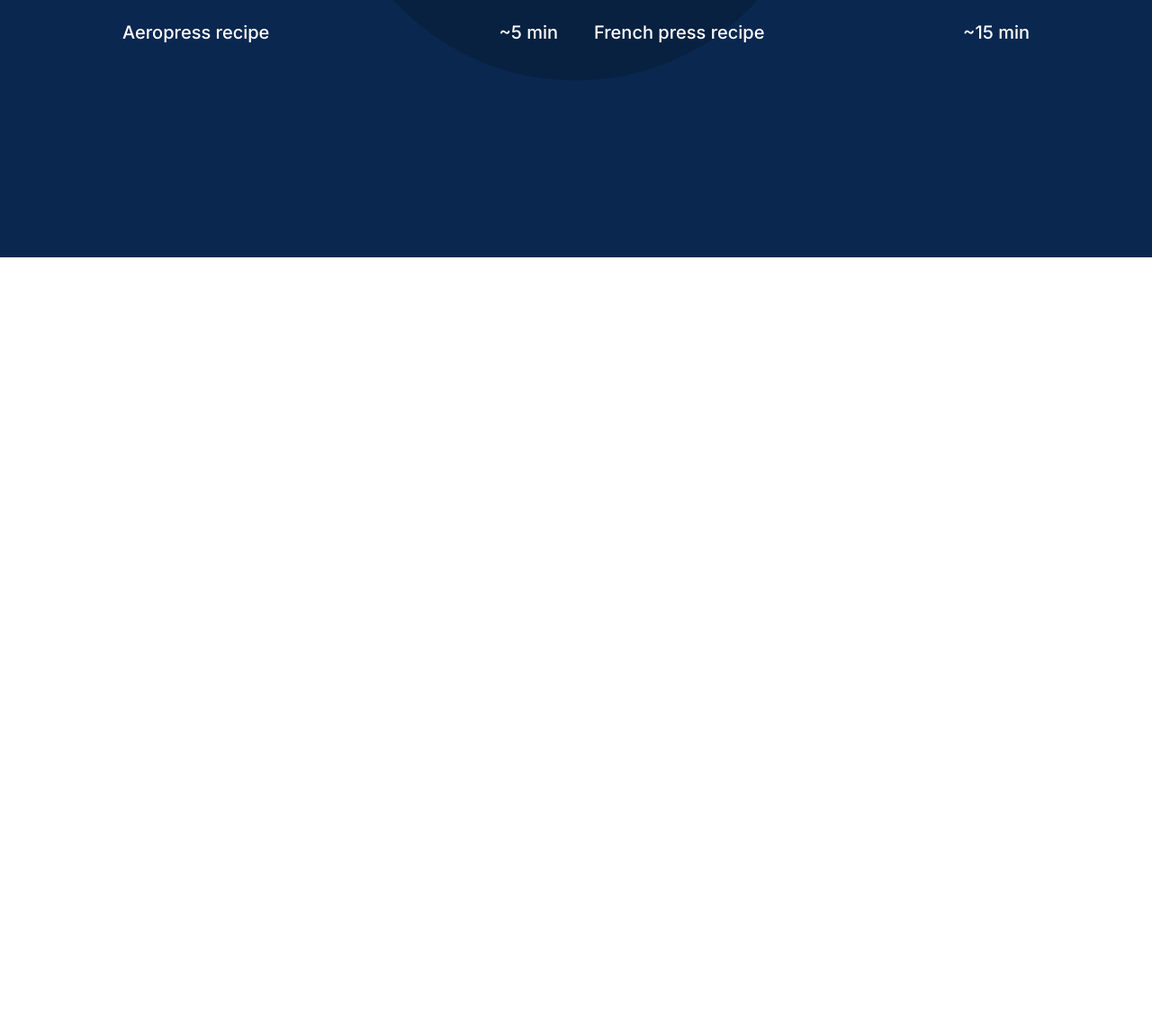
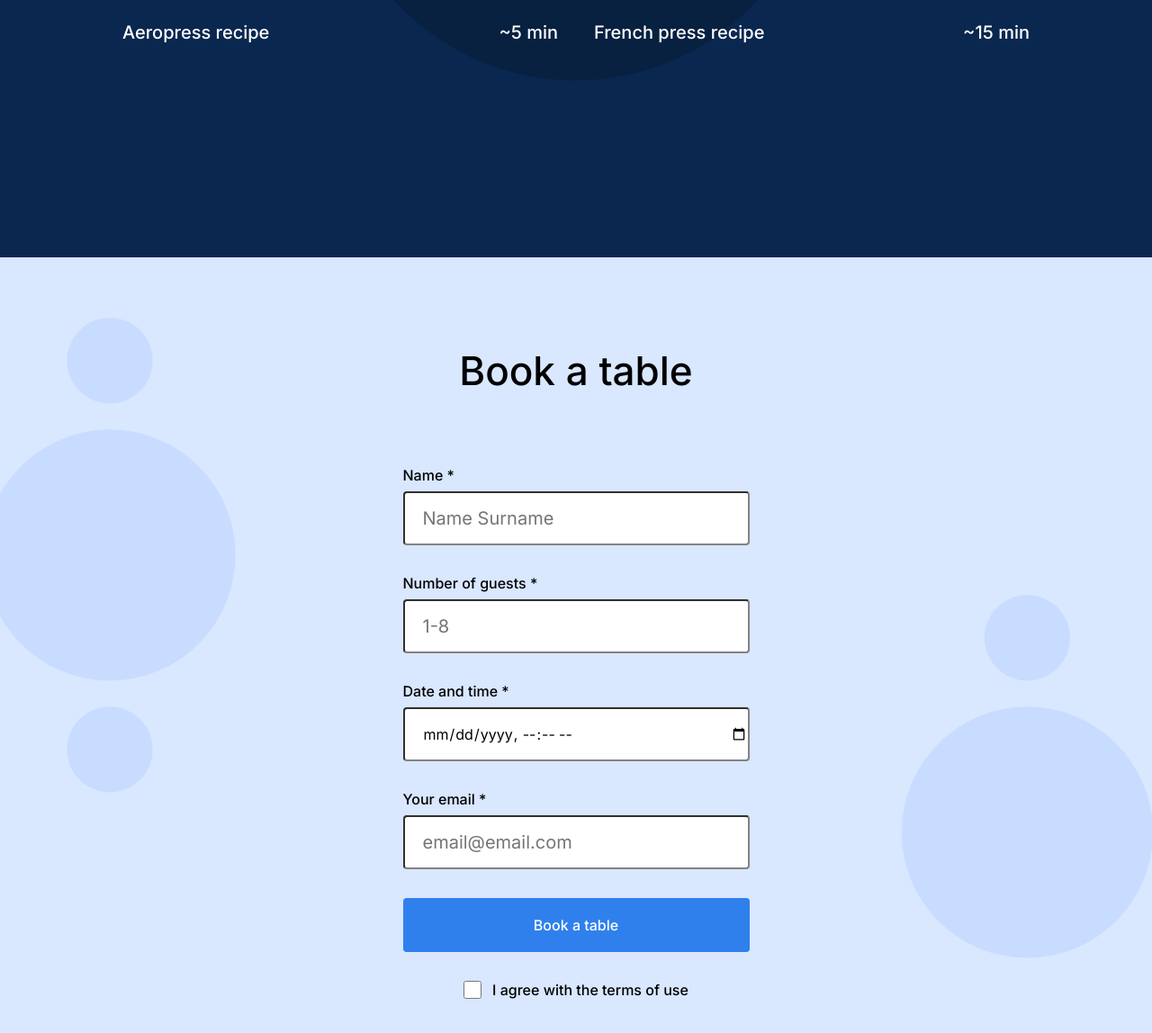
Before and after one commit to masonserna/se_project_coffeeshop, a plain HTML site: page index.html in a window 1280 px wide. Shown: the part 1466-2614 px from the top of the page at 90% size. Before the commit the page ends 1752 px from the top, so only its background shows below. Drawn offline with Linux system fonts and the light colour scheme.

Commit message:
Add form to reservation section

```diff
--- a/index.html
+++ b/index.html
@@ -104,7 +104,56 @@
             </div>
           </div>
         </section>
-        <section class="reservation" id="reservation"></section>
+        <section class="reservation" id="reservation">
+          <h2 class="reservation__title">Book a table</h2>
+          <form class="reservation__form form">
+            <fieldset class="form__fieldset">
+              <label for="name" class="form__label"
+                >Name *
+                <input
+                  type="text"
+                  id="name"
+                  class="form__input"
+                  placeholder="Name Surname"
+                />
+              </label>
+              <label for="number-of-guests" class="form__label"
+                >Number of guests *
+                <input
+                  type="text"
+                  id="number-of-guests"
+                  class="form__input"
+                  placeholder="1-8"
+                  min="1"
+                  max="8"
+                />
+              </label>
+              <label for="datetime-local" class="form__label"
+                >Date and time *
+                <input
+                  type="datetime-local"
+                  id="datetime-local"
+                  class="form__input"
+                />
+              </label>
+              <label for="email" class="form__label"
+                >Your email *
+                <input
+                  type="email"
+                  id="email"
+                  class="form__input"
+                  placeholder="email@email.com"
+                />
+              </label>
+            </fieldset>
+            <button type="submit" class="form__button">Book a table</button>
+
+            <label for="checkbox" class="form__label form__label_type_checkbox"
+              ><input type="checkbox" id="checkbox" class="form__checkbox" />I
+              agree with the terms of use
+            </label>
+          </form>
+        </section>
         <section class="menu" id="menu"></section>
         <section class="about" id="contacts"></section>
       </main>
--- a/pages/index.css
+++ b/pages/index.css
@@ -142,3 +142,99 @@
   display: flex;
   justify-content: space-between;
 }
+
+.reservation {
+  background-color: #d9e7ff;
+  background-image: url(../images/background_reservation.svg);
+  background-size: cover;
+  background-repeat: no-repeat;
+  background-position: center;
+  padding: 100px 0 120px;
+}
+
+.reservation__form {
+  margin: 0 auto;
+}
+
+.form {
+  max-width: 385px;
+}
+
+.form__fieldset {
+  padding: 0;
+  margin: 0;
+  border: none;
+}
+
+.form__label {
+  margin-bottom: 32px;
+  display: block;
+}
+
+.form__input {
+  display: block;
+  width: 100%;
+  margin-top: 8px;
+  padding: 0;
+  box-sizing: border-box;
+  border-radius: 4px;
+  border-color: #838383;
+}
+
+input[type="datetime-local"] {
+  height: 60px;
+  padding-left: 20px;
+}
+
+.form__button {
+  width: 100%;
+  padding: 0;
+  border: none;
+  margin-bottom: 32px;
+  height: 60px;
+  border-radius: 4px;
+  color: #fff;
+  font-weight: 500;
+  background-color: #2f80ed;
+  transition: opacity 1s linear 1s;
+  opacity: 1;
+}
+
+.form__button:hover {
+  opacity: 0.7;
+}
+
+.reservation__title {
+  text-align: center;
+  margin: 0 0 80px;
+  font-weight: 500;
+  font-size: 44px;
+  line-height: 52px;
+}
+
+.form__label {
+  display: block;
+  font-weight: 500;
+}
+
+.form__label_type_checkbox {
+  display: flex;
+  justify-content: center;
+  gap: 12px;
+}
+
+.form__checkbox {
+  width: 20px;
+  height: 20px;
+  border-radius: 2px;
+  background-color: #2f80ed;
+  background-image: url(../images/check.svg);
+}
+
+input[placeholder] {
+  height: 60px;
+  padding-left: 20px;
+  color: #838383;
+  font-size: 20px;
+  line-height: 30px;
+}
```
